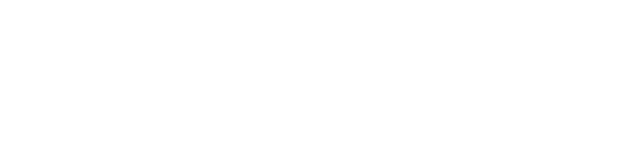
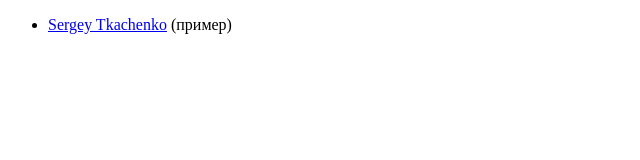
Before and after one commit to sergeytkachenko/git-demo, a plain HTML site: page index.html in a window 1280 px wide. Shown: the whole page, without its empty margins (0-640 px from the left). Drawn offline with Linux system fonts and the light colour scheme.

Commit message:
Update index.html

```diff
--- a/index.html
+++ b/index.html
@@ -6,6 +6,8 @@
 	<script src="js/main.js"></script>
 </head>
 <body>
-
+	<ul>
+		<li><a href="https://github.com/sergeytkachenko/git-demo">Sergey Tkachenko</a> (пример)</li>
+        </ul>
 </body>
 </html>
```
